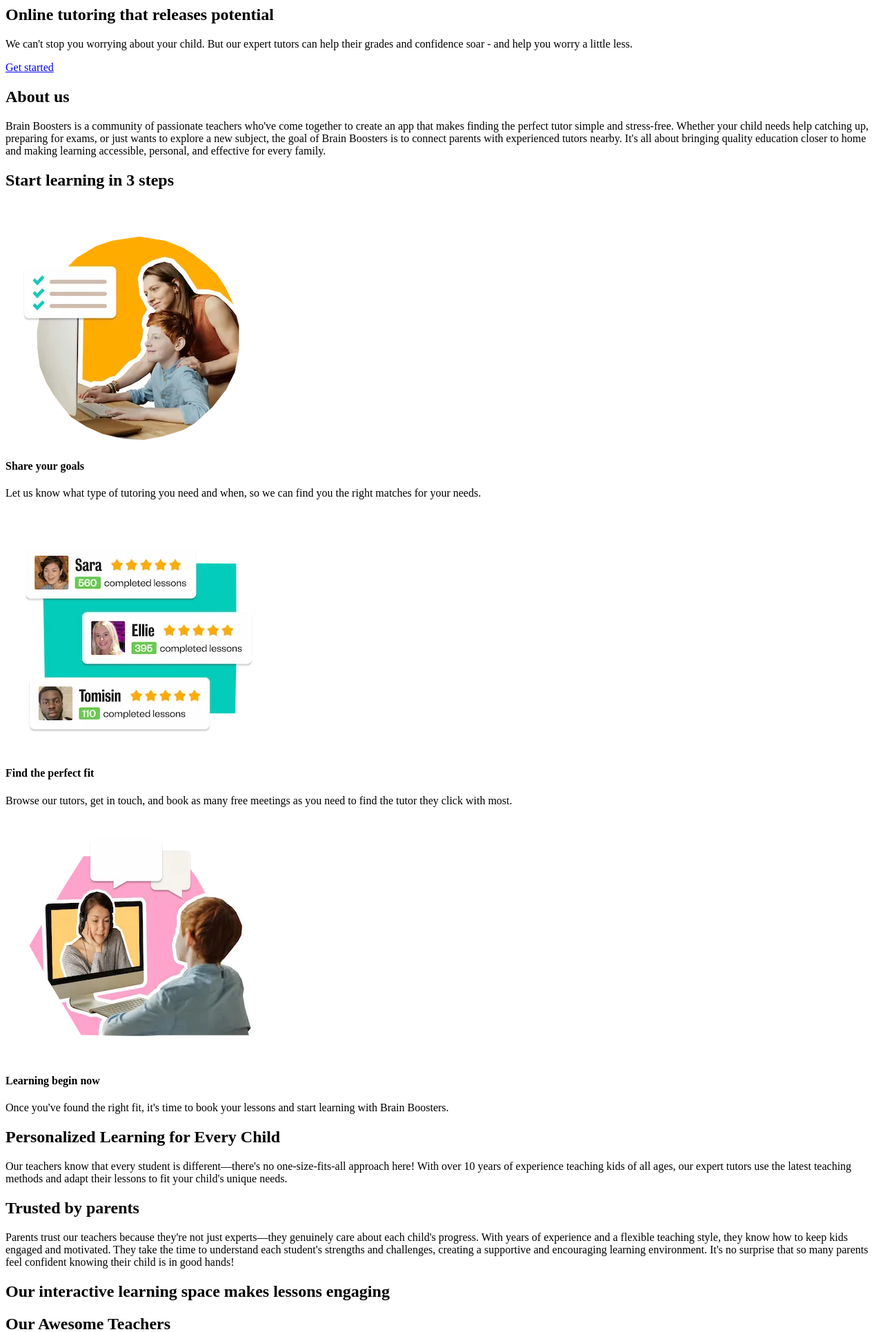
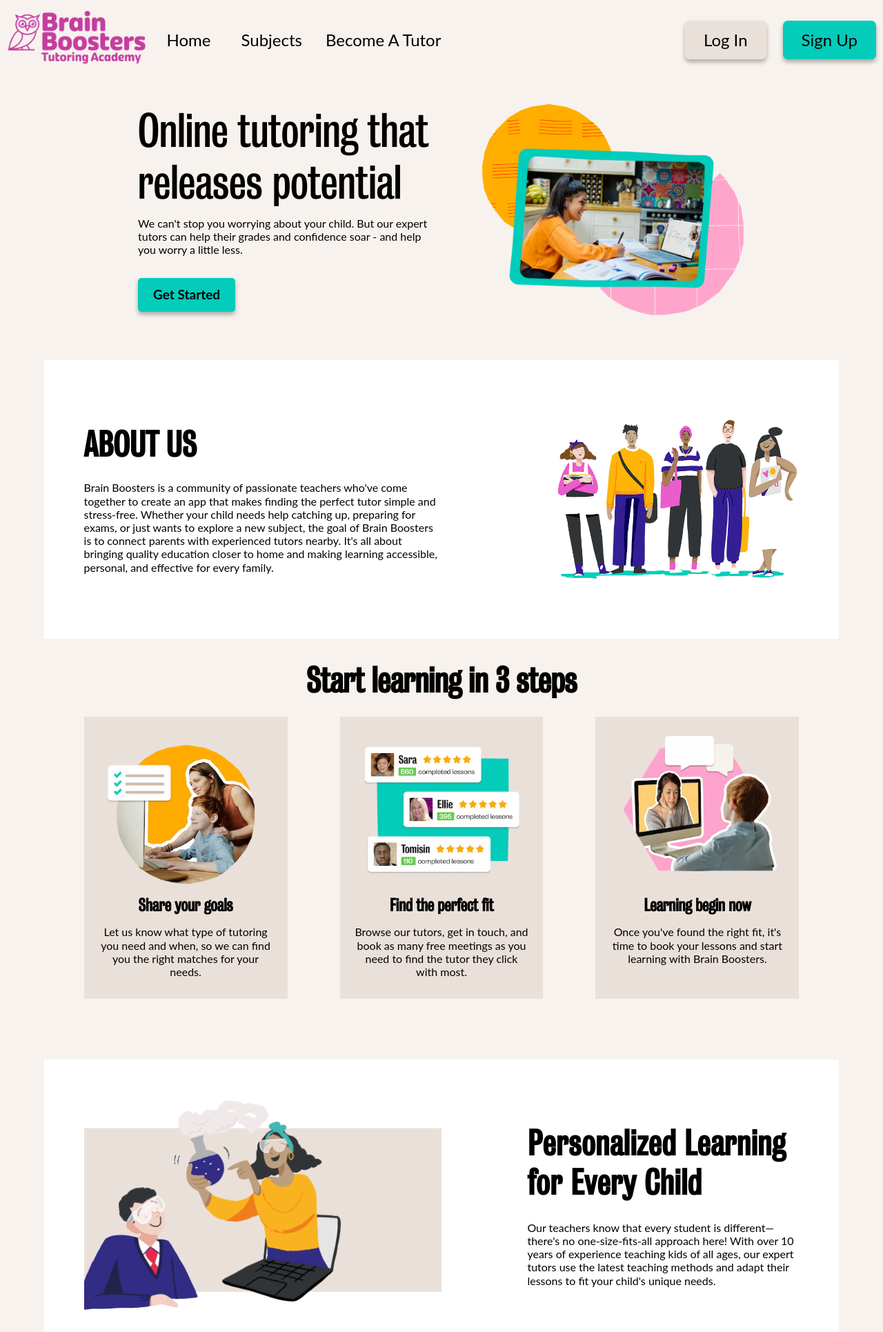
Before and after one commit to 582-41W-VA/Web-Project-2, a Django app: template brainboosters/templates/brainboosters/home.html in a window 1280 px wide. Shown: the top 1931 px of the page at 69% size. Run offline with Django 3.2, Linux system fonts and the light colour scheme; the template is opened without the code that fills it, so the values that code supplies are empty.

Commit message:
integrate templates

```diff
--- a/templates/base.html
+++ b/brainboosters/templates/base.html
@@ -5,7 +5,7 @@
     <meta charset="UTF-8">
     <meta name="viewport" content="width=device-width, initial-scale=1.0">
     <title>{% block title %}My Tutoring Platform{% endblock %}</title>
-    <link rel="stylesheet" href="{% static 'css/style.css' %}">
+    <link rel="stylesheet" href="{% static 'css/styles.css' %}">
 </head>
 <body>
     {% include 'navbar.html' %}
--- a/brainboosters/templates/brainboosters/home.html
+++ b/brainboosters/templates/brainboosters/home.html
@@ -1,3 +1,8 @@
+{% extends "base.html" %}
+{% load static %}
+
+{% block content %}
+
 <!-- Banner -->
 <section class="banner">
   <div class="container">
@@ -49,7 +54,7 @@
     <h2>Start learning in 3 steps</h2>
     <div class="cards">
       <div class="card">
-        <img src="images/steps_img_sp1.png" alt="Step 1" />
+        <img src="{% static 'images/steps_img_sp1.png' %}" alt="Step 1" />
         <h4>Share your goals</h4>
         <p>
           Let us know what type of tutoring you need and when, so we can find
@@ -57,7 +62,7 @@
         </p>
       </div>
       <div class="card">
-        <img src="images/steps_img_p2.png" alt="Step 2" />
+        <img src="{% static 'images/steps_img_p2.png' %}" alt="Step 2" />
         <h4>Find the perfect fit</h4>
         <p>
           Browse our tutors, get in touch, and book as many free meetings as you
@@ -65,7 +70,7 @@
         </p>
       </div>
       <div class="card">
-        <img src="images/steps_img_s3.png" alt="Step 3" />
+        <img src="{% static 'images/steps_img_s3.png' %}" alt="Step 3" />
         <h4>Learning begin now</h4>
         <p>
           Once you've found the right fit, it's time to book your lessons and
@@ -139,7 +144,7 @@
     </p>
     <div class="cards">
       <div class="card">
-        <img src="images/natalya.jpeg" alt="Tutor Natalya" />
+        <img src="{% static 'images/natalya.jpeg' %}" alt="Tutor Natalya" />
         <h4>Natalya M.</h4>
         <p>
           Let us know what type of tutoring you need and when, so we can find
@@ -147,7 +152,7 @@
         </p>
       </div>
       <div class="card">
-        <img src="images/sharon.jpeg" alt="Tutor Sharon" />
+        <img src="{% static 'images/sharon.jpeg' %}" alt="Tutor Sharon" />
         <h4>Sharon T.</h4>
         <p>
           Let us know what type of tutoring you need and when, so we can find
@@ -155,7 +160,7 @@
         </p>
       </div>
       <div class="card">
-        <img src="images/natasha.jpeg" alt="Tutor Natasha" />
+        <img src="{% static 'images/natasha.jpeg' %}" alt="Tutor Natasha" />
         <h4>Natasha K.</h4>
         <p>
           Let us know what type of tutoring you need and when, so we can find
@@ -178,3 +183,5 @@
   </div>
 </section>
 <!-- end of Book Tutor start -->
+
+{% endblock %}
--- /dev/null
+++ b/brainboosters/templates/footer.html
@@ -0,0 +1,24 @@
+{% load static %}
+<footer>
+    <div class="container flex">
+      <div>
+        <h2>We're here to help</h2>
+        <p class="footer-us">Contact us</p>
+        <p class="space">info@brainboosters.com</p>
+        <p class="footer-us">Visit us</p>
+        <div class="address-container">
+          <p>534 Sherbrooke St. Suite 804 Montreal, QC H3X8E3</p>
+        </div>
+      </div>
+      <div>
+        <h2>Follow Us</h2>
+        <div class="social-icons">
+          <a href="#"><i class="fab fa-facebook"></i></a>
+          <a href="#"><i class="fab fa-instagram"></i></a>
+          <a href="#"><i class="fab fa-linkedin"></i></a>
+        </div>
+        <p class="copyright">&copy; 2025 Brain Boosters. All rights reserved.</p>
+      </div>
+    </div>
+  </footer>
+  <script src="{% static 'js/script.js' %}"></script>
--- /dev/null
+++ b/brainboosters/templates/navbar.html
@@ -0,0 +1,34 @@
+{% load static %}
+<nav>
+    <div class="container flex">
+      <div class="logo-and-nav">
+        <div class="logo">
+          <img src="{% static 'images/logo1.png' %}" alt="Brain Boosters" />
+        </div>
+        <div class="nav-items">
+          <ul>
+            <li><a href="#">Home</a></li>
+            <li class="dropdown">
+              <a href="#"
+                >Subjects <i class="fa-solid fa-caret-down caret-icon"></i
+              ></a>
+              <ul class="dropdown-menu">
+                <li><a href="#">English</a></li>
+                <li><a href="#">French</a></li>
+                <li><a href="#">Math</a></li>
+                <li><a href="#">Science</a></li>
+                <li><a href="#">Chemistry</a></li>
+              </ul>
+            </li>
+            <li class="become-tutor">
+              <a href="#" class="btn btn-tutor">Become a tutor</a>
+            </li>
+          </ul>
+        </div>
+      </div>
+      <div class="auth-buttons">
+        <a href="#" class="btn btn-secondary">Log in</a>
+        <a href="#" class="btn btn-primary">Sign up</a>
+      </div>
+    </div>
+  </nav>
--- a/tutoring_platform/settings.py
+++ b/tutoring_platform/settings.py
@@ -56,7 +56,7 @@ ROOT_URLCONF = 'tutoring_platform.urls'
 TEMPLATES = [
     {
         'BACKEND': 'django.template.backends.django.DjangoTemplates',
-        'DIRS': [os.path.join(BASE_DIR, 'templates')],
+        "DIRS": [],
         'APP_DIRS': True,
         'OPTIONS': {
             'context_processors': [
```
Also changed, not shown: templates/footer.html (deleted, +0 -23 lines), templates/navbar.html (deleted, +0 -33 lines).
